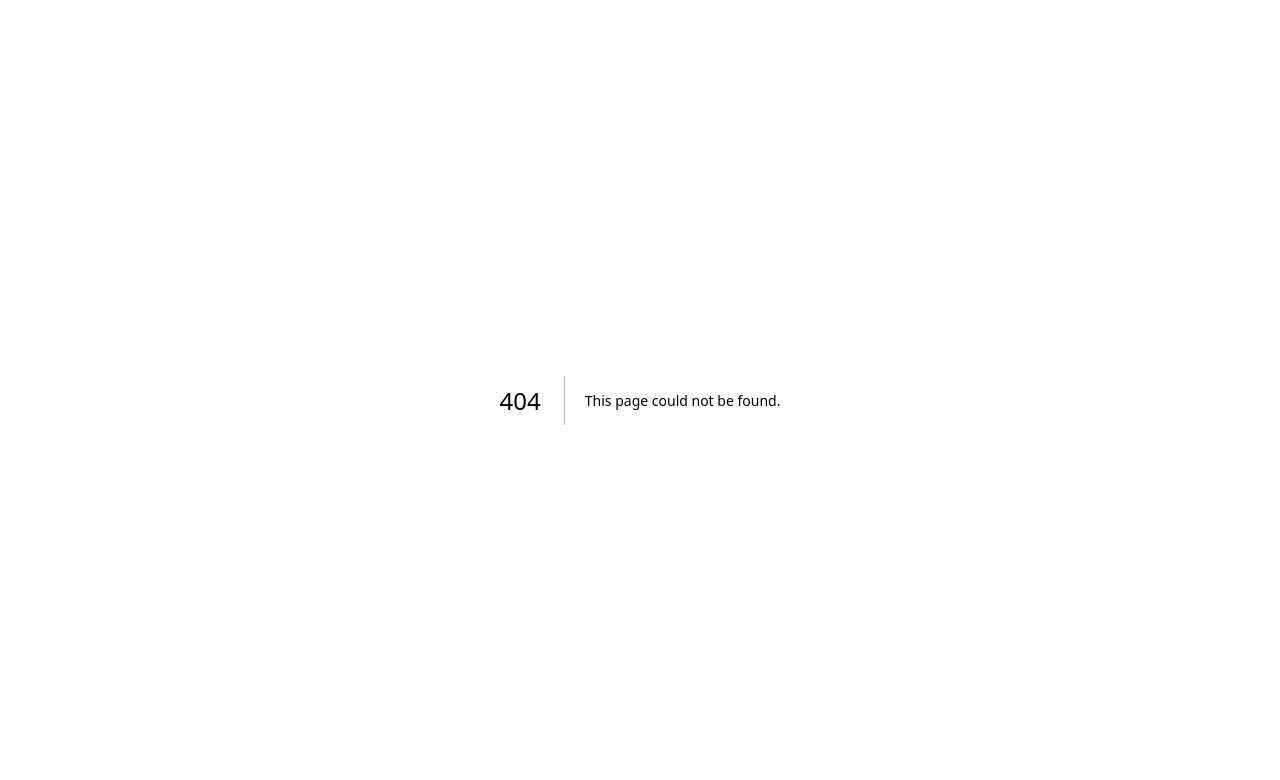
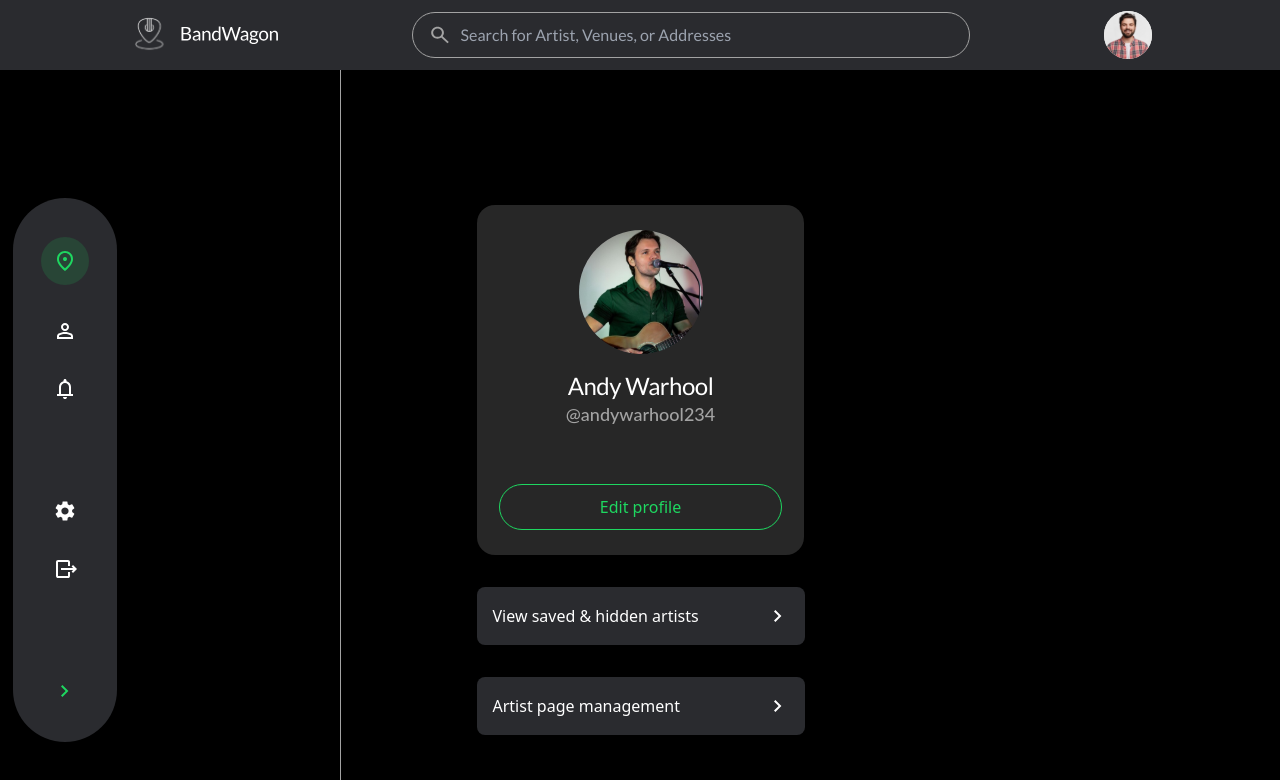
Before and after one commit to mudassir733/Band-Wagon, a Next.js app: page /profile-screen in a window 1280 px wide. Before the commit this address had no page. Shown: the top 780 px of the page. Built offline with nearby package versions, Linux system fonts and the light colour scheme.

Commit message:
profile screen page

```diff
--- /dev/null
+++ b/src/app/profile-screen/page.js
@@ -0,0 +1,15 @@
+"use client"
+import React from 'react'
+import Header from '../../components/header/Header'
+import ProfileScreen from "../../components/profile-screen/ProfileScreen"
+
+const page = () => {
+    return (
+        <>
+            <Header />
+            <ProfileScreen />
+        </>
+    )
+}
+
+export default page
--- /dev/null
+++ b/src/components/profile-screen/ProfileScreen.jsx
@@ -0,0 +1,56 @@
+import React from 'react'
+import styles from "./profile.module.css"
+import Sidebar from "../../components/sidebar/Sidebar"
+import profile from "../../../public/profile-screen.svg"
+import Image from 'next/image'
+import rightChev from "../../../public/chevron_right.svg"
+
+
+const ProfileScreen = () => {
+    return (
+        <>
+            <div className={styles.container}>
+                <Sidebar />
+                <div className={styles.mid_section}>
+                    <div className={styles.profileCard}>
+                        <div className={styles.person}>
+                            <Image src={profile} />
+                        </div>
+                        <div className={styles.personInfo}>
+                            <h3>Andy Warhool</h3>
+                            <p>@andywarhool234</p>
+                        </div>
+                        <div className={styles.btn_box}>
+                            <button>Edit profile</button>
+                        </div>
+                    </div>
+                    <div className={styles.cardShow_container}>
+                        <div className={styles.cardNextShow}>
+                            <div className={styles.left}>
+                                <p>View saved & hidden artists</p>
+                            </div>
+                            <div className={styles.right}>
+                                <Image src={rightChev} />
+                            </div>
+
+                        </div>
+                    </div>
+                    <div className={styles.cardShow_container}>
+                        <div className={styles.cardNextShow}>
+                            <div className={styles.left}>
+                                <p>Artist page management</p>
+                            </div>
+                            <div className={styles.right}>
+                                <Image src={rightChev} />
+                            </div>
+
+                        </div>
+                    </div>
+                </div>
+            </div>
+
+        </>
+    )
+}
+
+export default ProfileScreen
--- /dev/null
+++ b/src/components/profile-screen/profile.module.css
@@ -0,0 +1,103 @@
+.container {
+    background-color: black;
+    color: white;
+    min-height: 100vh;
+    position: relative;
+}
+
+.container .mid_section {
+    width: 600px;
+    height: 100%;
+    border-left: 1px solid #A3A3A3;
+    margin: 0 auto;
+    padding: 52px;
+    height: 100vh;
+    display: flex;
+    align-items: center;
+    justify-content: center;
+    flex-direction: column;
+    gap: 32px;
+}
+
+.profileCard {
+    width: 327px;
+    height: fit-content;
+    border-radius: 18px;
+    background: #272727;
+    position: relative;
+    overflow: hidden;
+    display: flex;
+    align-items: center;
+    justify-content: center;
+    flex-direction: column;
+    gap: 18px;
+    padding: 25px;
+}
+
+.personInfo h3 {
+    color: var(--white-color);
+    text-align: center;
+    font-family: var(--lato-regular);
+    font-size: 24px;
+    font-style: normal;
+    font-weight: 500;
+    line-height: 28px;
+    letter-spacing: -0.48px;
+}
+
+.personInfo p {
+    color: #A3A3A3;
+    text-align: center;
+    font-family: Lato;
+    font-size: 18px;
+    font-style: normal;
+    font-weight: 500;
+    line-height: 28px;
+}
+
+.btn_box {
+    display: flex;
+    width: 283px;
+    padding: 10px 24px;
+    justify-content: center;
+    align-items: center;
+    gap: 10px;
+    border-radius: 100px;
+    border: 1px solid var(--primary-color);
+    color: var(--primary-color);
+    margin-top: 38px;
+}
+
+.cardShow_container {
+    display: flex;
+    flex-direction: column;
+    gap: 16px;
+}
+
+.cardShow_container .cardNextShow {
+    display: flex;
+    width: 328px;
+    height: 58px;
+    padding: 9px 16px;
+    justify-content: center;
+    align-items: center;
+    border-radius: 8px;
+    background: #2A2B2F;
+}
+
+.cardNextShow {
+    display: flex;
+    align-items: center;
+    justify-content: space-between;
+}
+
+.cardNextShow .left {
+    width: 100%;
+}
+
+.cardNextShow .right {
+    cursor: pointer;
+    width: 24px;
+    height: 24px;
+    color: var(--white-color);
+}
```
Also changed, not shown: public/chevron_right.svg (added), public/profile-screen.svg (added).
